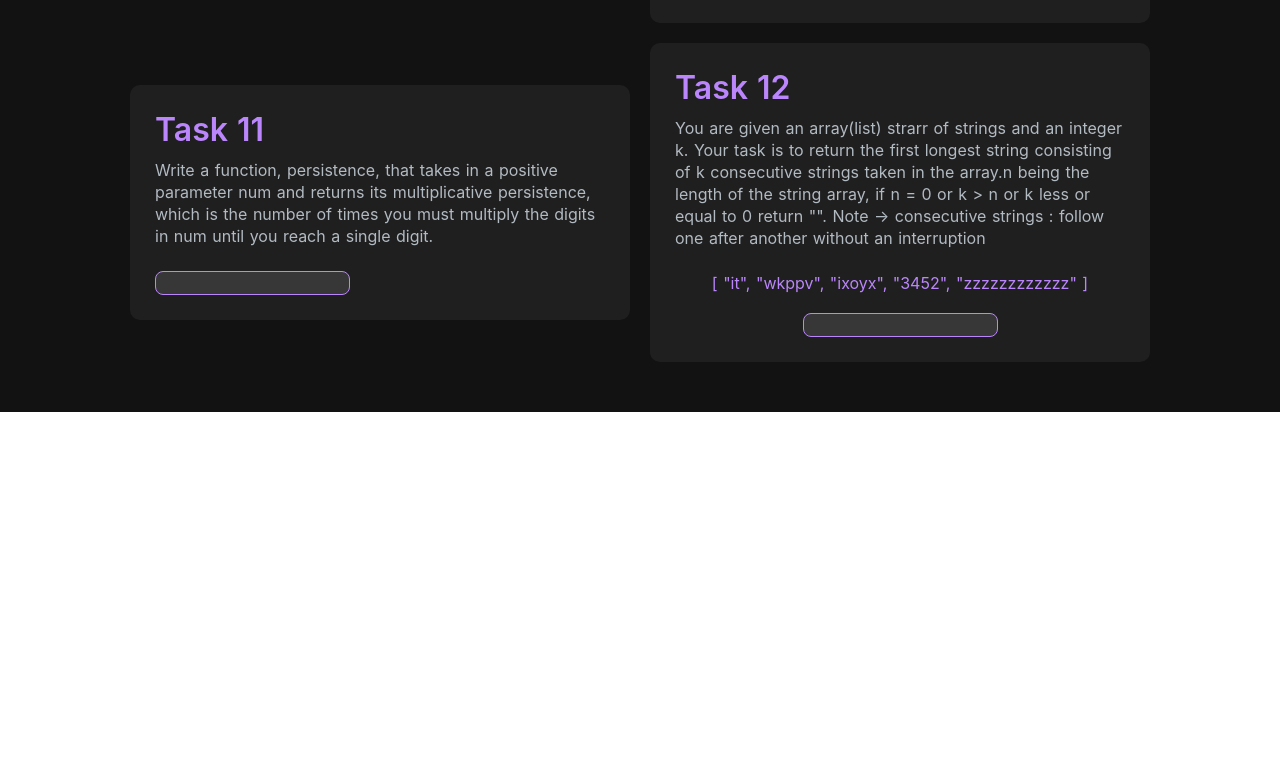
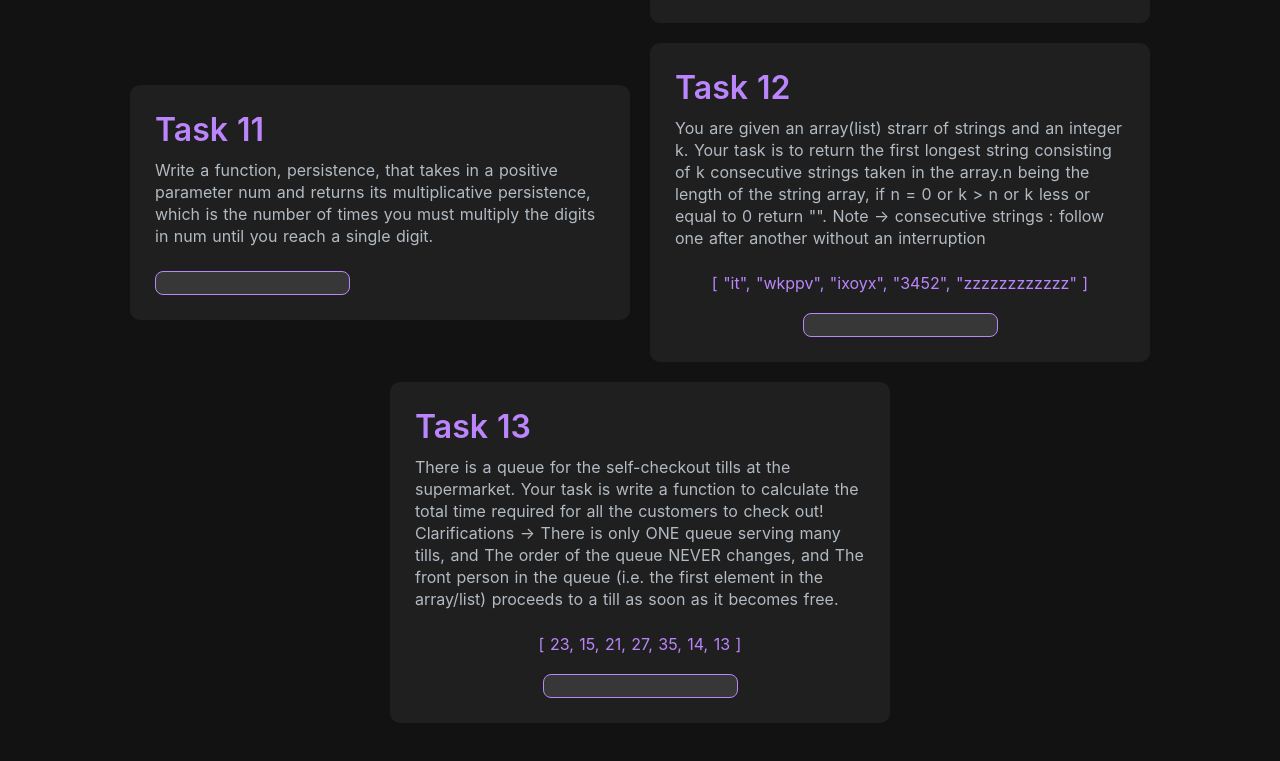
Before and after one commit to dumaaas/codewars-js, a Nuxt app: page / in a window 1280 px wide. Shown: the part 1678-2439 px from the top of the page. Before the commit the page ends 2090 px from the top, so only its background shows below. Built offline with nearby package versions, Linux system fonts and the light colour scheme.

Commit message:
Solved task 13

```diff
--- a/pages/index.vue
+++ b/pages/index.vue
@@ -258,6 +258,28 @@
             </p>
           </div>
         </div>
+        <div class="card" :class="{ 'card-active': task13 }">
+          <h1 class="title">Task 13</h1>
+          <p class="description">
+            There is a queue for the self-checkout tills at the supermarket.
+            Your task is write a function to calculate the total time required
+            for all the customers to check out! Clarifications -> There is only
+            ONE queue serving many tills, and The order of the queue NEVER
+            changes, and The front person in the queue (i.e. the first element
+            in the array/list) proceeds to a till as soon as it becomes free.
+          </p>
+          <div class="card-flex card-flex__col">
+            <p>{{arrayQueueTime}}</p>
+            <input
+              v-model="wordQueueTime"
+              @focus="task13 = true"
+              @blur="task13 = false"
+            />
+            <p v-if="wordQueueTime">
+              {{ queueTime(wordQueueTime) }}
+            </p>
+          </div>
+        </div>
       </div>
     </div>
   </div>
@@ -280,6 +302,7 @@ export default {
       task10: false,
       task11: false,
       task12: false,
+      task13: false,
       wordSpin: '',
       wordDisemvowel: '',
       wordDuplicateCount: '',
@@ -297,6 +320,10 @@ export default {
       wordPersistance: '',
       wordLongestConsec: '',
       arrayLongestConsec: ['it', 'wkppv', 'ixoyx', '3452', 'zzzzzzzzzzzz'],
+      wordQueueTime: '',
+      arrayQueueTime: [
+        23, 15, 21, 27, 35, 14, 13
+      ],
     }
   },
   methods: {
@@ -534,6 +561,62 @@ export default {
       }
       return result
     },
+
+    // Task 13
+
+    // here is a queue for the self-checkout tills at the supermarket. Your task is write a function
+    // to calculate the total time required for all the customers to check out!
+    // Clarifications ->
+    // There is only ONE queue serving many tills, and
+    // The order of the queue NEVER changes, and
+    // The front person in the queue (i.e. the first element in the array/list) proceeds to a till as soon as it becomes free.
+
+    queueTime(n) {
+      n = parseInt(n)
+      let arr = []
+
+      for (let i = 0; i < n; i++) arr[i] = 0
+
+      for (let i = 0; i < this.arrayQueueTime.length; i++) {
+        arr[0] += this.arrayQueueTime[i]
+        arr.sort((a, b) => a - b)
+      }
+
+      return arr[arr.length - 1]
+      // var time = 0
+      // var customersLine = []
+      // for (var j = 0; j < n && j < customers.length; j++) {
+      //   customersLine.push(customers[j])
+      // }
+      // if (n == 1) {
+      //   customers.forEach((item) => {
+      //     time += item
+      //   })
+      // } else if (n >= customers.length) {
+      //   customers.forEach((item) => {
+      //     if (item > time) {
+      //       time = item
+      //     }
+      //   })
+      // } else {
+      //   for (var i = n; i < customers.length; i++) {
+      //     customersLine.sort(function (a, b) {
+      //       return a - b
+      //     })
+      //     console.log(i, 'put', customersLine)
+
+      //     time = customers[i] + customersLine[0]
+      //     customersLine[0] = time
+      //     if (i === customers.length - 1) {
+      //       customersLine.sort(function (a, b) {
+      //         return a - b
+      //       })
+      //       time = customersLine[n - 1]
+      //     }
+      //   }
+      // }
+      // return time
+    },
   },
 }
 </script>
```
